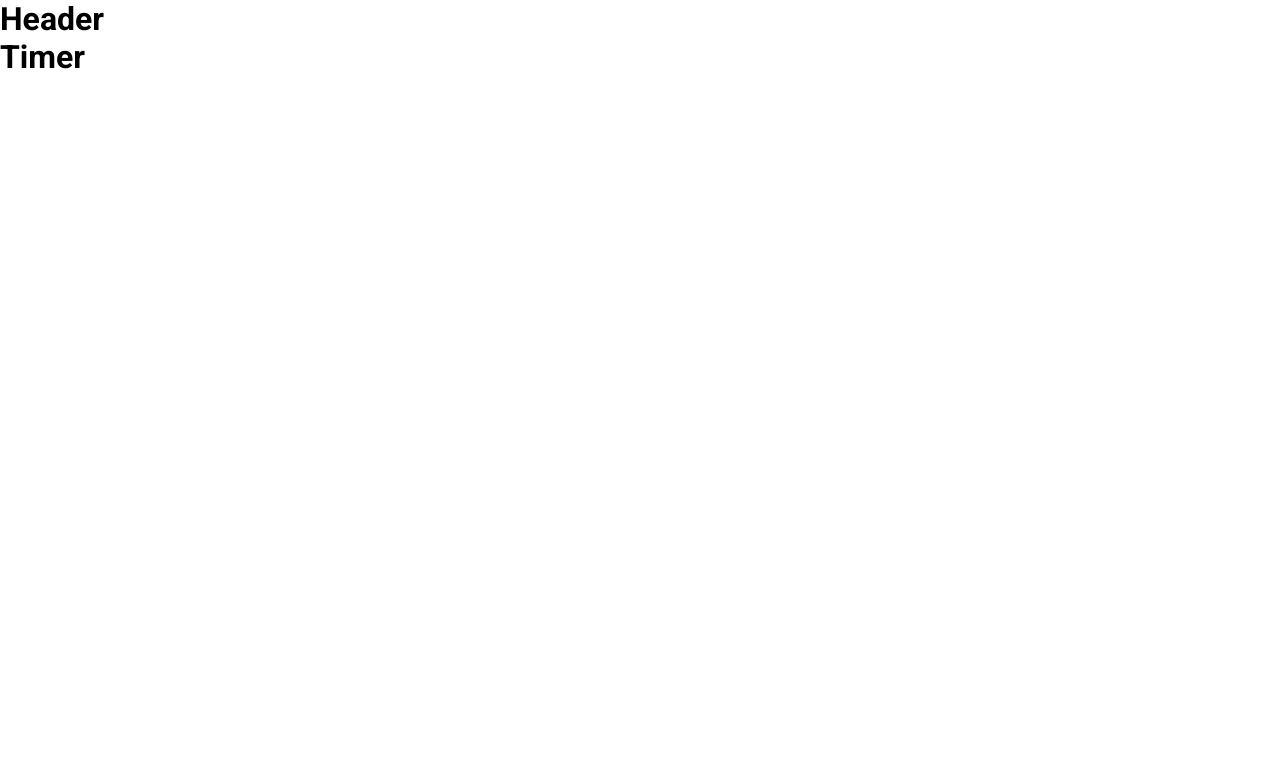
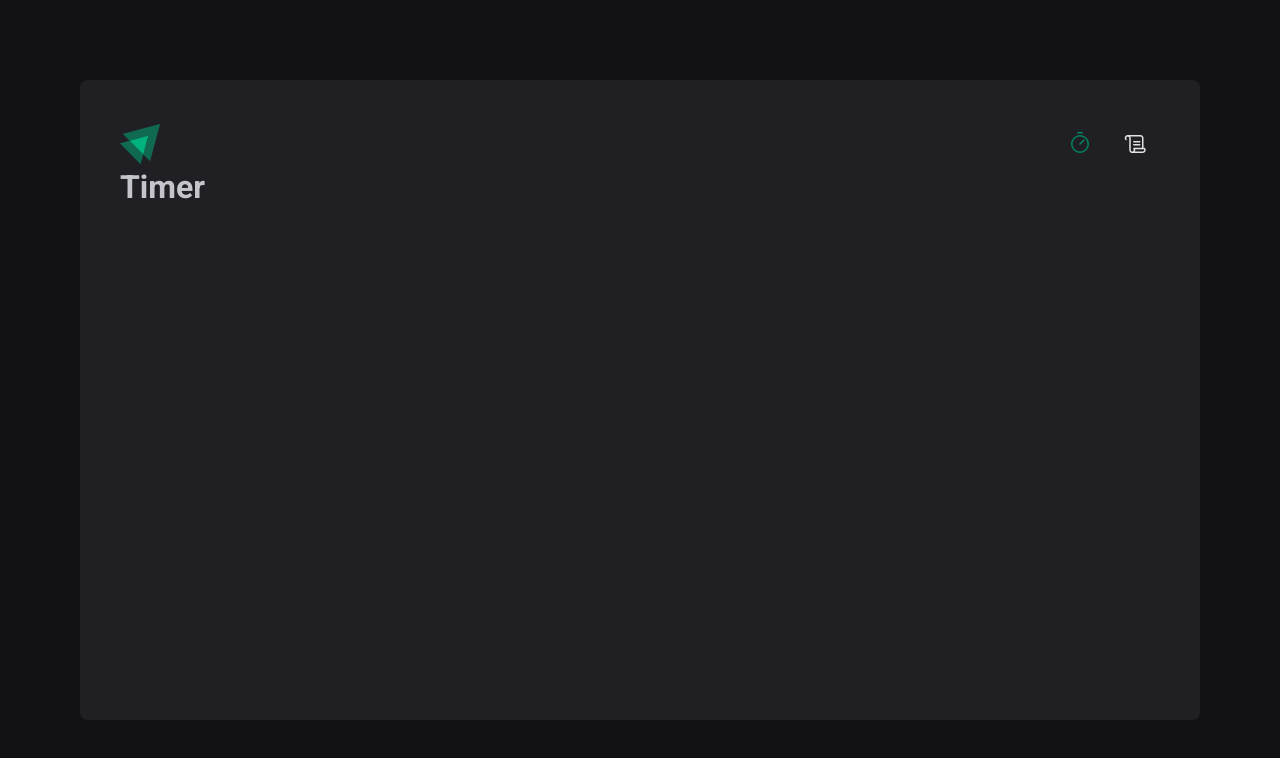
Before and after one commit to RodolfoBohn/ignite-react-02-spa, a React (Vite) app: page / in a window 1280 px wide. Shown: the top 758 px of the page. Built offline with nearby package versions, Linux system fonts and the light colour scheme.

Commit message:
Criação e estilização de componentes header e layout

```diff
--- /dev/null
+++ b/src/components/Header/index.tsx
@@ -0,0 +1,21 @@
+import igniteLogo from '../../asssets/ignite-logo.svg'
+import { Timer, Scroll } from 'phosphor-react'
+import { NavLink } from 'react-router-dom'
+
+import { Wrapper } from './styles'
+
+export const Header = () => {
+  return (
+    <Wrapper>
+      <img src={igniteLogo} alt="" />
+      <nav>
+        <NavLink to="/" title="Timer">
+          <Timer size={24} />
+        </NavLink>
+        <NavLink to="history" title="Histórico">
+          <Scroll size={24} />
+        </NavLink>
+      </nav>
+    </Wrapper>
+  )
+}
--- /dev/null
+++ b/src/components/Header/styles.ts
@@ -0,0 +1,32 @@
+import styled from 'styled-components'
+
+export const Wrapper = styled.header`
+  display: flex;
+  align-items: center;
+  justify-content: space-between;
+
+  nav {
+    display: flex;
+    gap: 0.5rem;
+
+    a {
+      height: 3rem;
+      width: 3rem;
+      display: flex;
+      align-items: center;
+      justify-content: center;
+      color: ${(props) => props.theme['gray-100']};
+
+      border-bottom: 3px solid transparent;
+      border-top: 3px solid transparent;
+
+      &:hover {
+        border-bottom: 3px solid ${(props) => props.theme['green-500']};
+      }
+
+      &.active {
+        color: ${(props) => props.theme['green-500']};
+      }
+    }
+  }
+`
--- a/src/layouts/DefaultLayout.tsx
+++ b/src/layouts/DefaultLayout.tsx
@@ -1,10 +1,12 @@
 import { Outlet } from 'react-router-dom'
+import { Header } from '../components/Header'
+import { Wrapper } from './styles'
 
 export const DefaultLayout = () => {
   return (
-    <div>
-      <h1>Header</h1>
+    <Wrapper>
+      <Header />
       <Outlet />
-    </div>
+    </Wrapper>
   )
 }
--- /dev/null
+++ b/src/layouts/styles.ts
@@ -0,0 +1,12 @@
+import styled from 'styled-components'
+
+export const Wrapper = styled.div`
+  display: flex;
+  flex-direction: column;
+  max-width: 70rem;
+  height: calc(100vh - 10rem);
+  margin: 5rem auto;
+  padding: 2.5rem;
+  border-radius: 8px;
+  background: ${(props) => props.theme['gray-800']};
+`
--- a/src/styles/global.ts
+++ b/src/styles/global.ts
@@ -13,8 +13,8 @@ export const GlobalStyle = createGlobalStyle`
 }
 
 body {
-  background: ${(props) => props.theme['gray-900']}
-  color: ${(props) => props.theme['gray-300']}
+  background: ${(props) => props.theme['gray-900']};
+  color: ${(props) => props.theme['gray-300']};
 }
 
 body, input, textarea, button {
```
Also changed, not shown: src/asssets/ignite-logo.svg (added).
